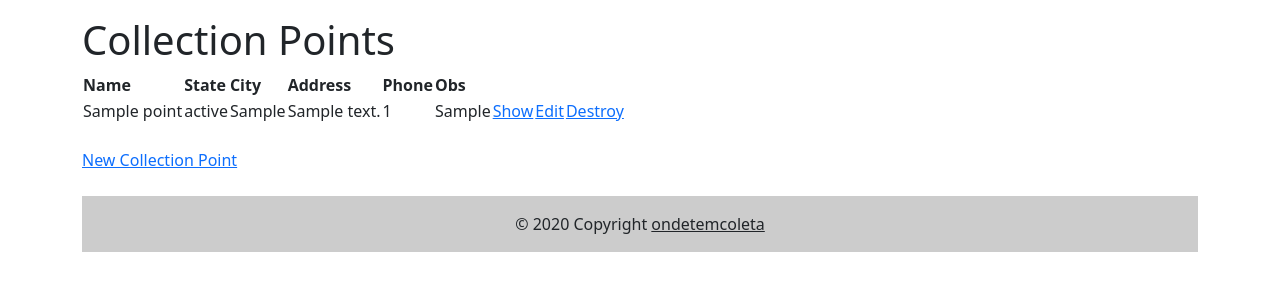
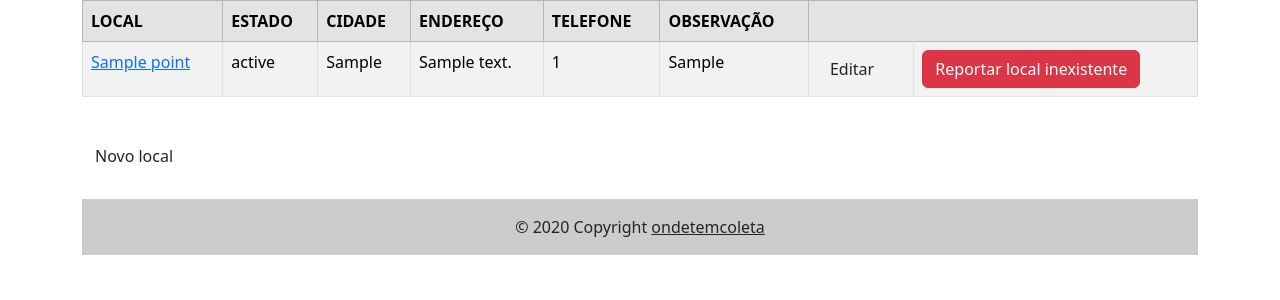
Before and after one commit to biancaguzenski/ondetemcoleta, a Rails app: page / in a window 1280 px wide. Shown: the part 110-410 px from the top of the page. Run offline with Rails 7, Linux system fonts and the light colour scheme; tables that the repository leaves empty hold one stand-in row (values such as "Sample post"); style sheets or scripts are compiled from the project's sources; some libraries are stand-ins or nearby versions.

Commit message:
Added table to index

```diff
--- a/app/views/collection_points/index.html.erb
+++ b/app/views/collection_points/index.html.erb
@@ -1,37 +1,29 @@
-<p id="notice"><%= notice %></p>
-
-<h1>Collection Points</h1>
-
-<table>
-  <thead>
+<table class="table table-bordered table-hover table-striped table-responsive table-show">
+  <thead class="table-secondary table-head">
     <tr>
-      <th>Name</th>
-      <th>State</th>
-      <th>City</th>
-      <th>Address</th>
-      <th>Phone</th>
-      <th>Obs</th>
+      <th scope="col">LOCAL</th>
+      <th scope="col">ESTADO</th>
+      <th scope="col">CIDADE</th>
+      <th scope="col">ENDEREÇO</th>
+      <th scope="col">TELEFONE</th>
+      <th scope="col">OBSERVAÇÃO</th>
       <th colspan="3"></th>
     </tr>
   </thead>
-
   <tbody>
     <% @collection_points.each do |collection_point| %>
       <tr>
-        <td><%= collection_point.name %></td>
-        <td><%= collection_point.state %></td>
-        <td><%= collection_point.city %></td>
-        <td><%= collection_point.address %></td>
-        <td><%= collection_point.phone %></td>
-        <td><%= collection_point.obs %></td>
-        <td><%= link_to 'Show', collection_point %></td>
-        <td><%= link_to 'Edit', edit_collection_point_path(collection_point) %></td>
-        <td><%= link_to 'Destroy', collection_point, method: :delete, data: { confirm: 'Are you sure?' } %></td>
+      <td class="table-content"><%= link_to "#{collection_point.name}", collection_point%></td>
+      <td class="table-content"><%= collection_point.state %></td>
+      <td class="table-content"><%= collection_point.city %></td>
+      <td class="table-content"><%= collection_point.address %></td>
+      <td class="table-content"><%= collection_point.phone %></td>
+      <td class="table-content"><%= collection_point.obs %></td>
+      <td class="table-content"><%= link_to 'Editar', edit_collection_point_path(collection_point), class:"btn btn-default" %></td>
+      <td class="table-content"><%= button_to 'Reportar local inexistente', collection_point, class:"btn btn-danger", method: :delete, data: { confirm: "Tem certeza que quer reportar #{collection_point.name}?" } %></td>
       </tr>
     <% end %>
   </tbody>
 </table>
-
 <br>
-
-<%= link_to 'New Collection Point', new_collection_point_path %>
+<%= link_to 'Novo local', new_collection_point_path, class:"btn btn-default" %>
```
